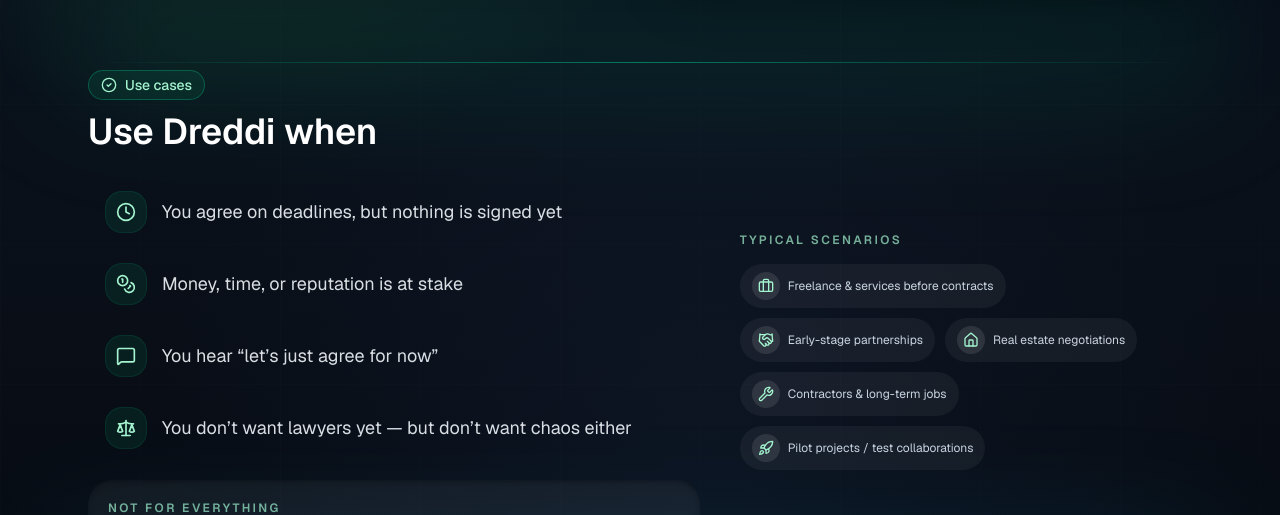
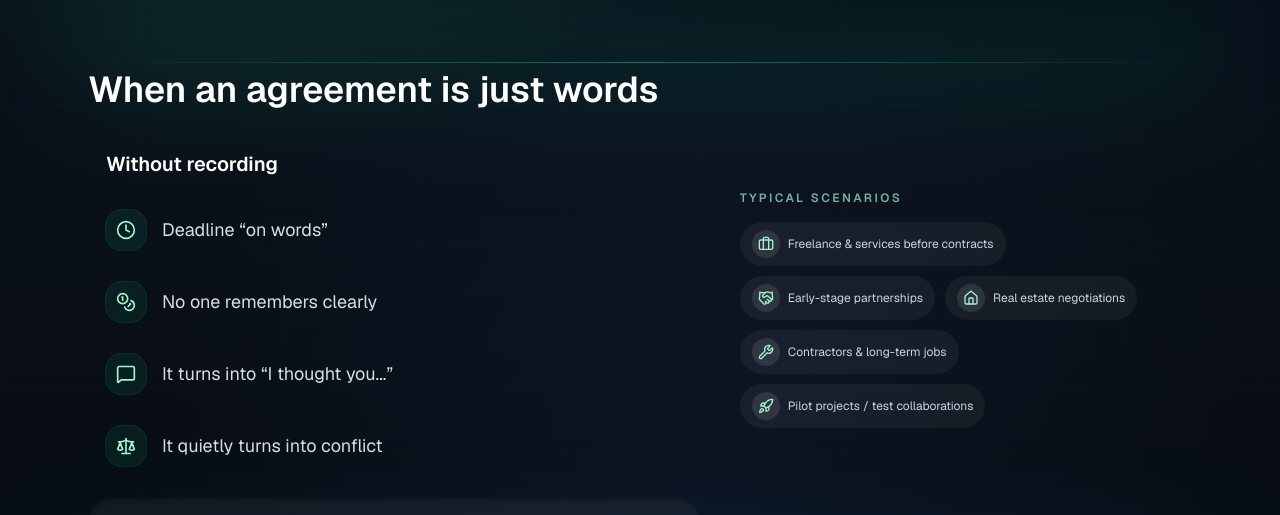
Before and after one commit to wanderwe/dreddi-mvp, a Next.js app: page / in a window 1280 px wide. Shown: the part 813-1328 px from the top of the page. Built offline with nearby package versions, Linux system fonts and the light colour scheme; no server answers.

Commit message:
Refine landing comparison copy and simplify header

```diff
--- a/src/app/components/landing/UseCasesSection.tsx
+++ b/src/app/components/landing/UseCasesSection.tsx
@@ -34,10 +34,12 @@ export function UseCasesSection({ copy }: UseCasesSectionProps) {
 
       <div className="relative space-y-8 sm:space-y-10">
         <div className="space-y-3 text-center sm:text-left">
-          <span className="inline-flex items-center gap-2 rounded-full border border-emerald-400/30 bg-emerald-500/10 px-3 py-1 text-[11px] font-medium text-emerald-200 sm:text-sm">
-            <CheckCircle2 className="h-4 w-4" />
-            {copy.label}
-          </span>
+          {copy.label ? (
+            <span className="inline-flex items-center gap-2 rounded-full border border-emerald-400/30 bg-emerald-500/10 px-3 py-1 text-[11px] font-medium text-emerald-200 sm:text-sm">
+              <CheckCircle2 className="h-4 w-4" />
+              {copy.label}
+            </span>
+          ) : null}
           <h2 className="text-3xl font-semibold text-white sm:text-4xl">
             {copy.title}
           </h2>
@@ -45,6 +47,9 @@ export function UseCasesSection({ copy }: UseCasesSectionProps) {
 
         <div className="grid gap-10 lg:grid-cols-[1.15fr_0.85fr] lg:items-start">
           <div className="space-y-8">
+            <h3 className="mx-auto max-w-xl text-lg font-semibold text-white sm:text-xl">
+              {copy.comparisonTitle}
+            </h3>
             <ul className="mx-auto max-w-xl space-y-6 text-base text-slate-100/90 sm:space-y-8 sm:text-lg">
               {copy.bullets.map((item, index) => {
                 const Icon = triggerIcons[index] ?? CheckCircle2;
--- a/src/lib/landingCopy.ts
+++ b/src/lib/landingCopy.ts
@@ -8,6 +8,7 @@ export type LandingCopy = {
   useDreddi: {
     label: string;
     title: string;
+    comparisonTitle: string;
     bullets: string[];
     scenariosTitle: string;
     scenarios: string[];
@@ -85,13 +86,14 @@ export const landingCopy: Record<Locale, LandingCopy> = {
         "Фіксуйте угоди з друзями, партнерами та клієнтами.\nПросто, публічно або приватно — без контрактів, без тиску.",
     },
     useDreddi: {
-      label: "Сценарії використання",
-      title: "Коли варто використовувати Dreddi",
+      label: "",
+      title: "Коли домовленість — це просто слова",
+      comparisonTitle: "Без фіксації",
       bullets: [
-        "Ви погодили дедлайни, але нічого не підписано",
-        "На кону гроші, час або репутація",
-        "Ви чуєте «давайте поки просто домовимось»",
-        "Ви ще не хочете юристів — але й хаосу теж",
+        "Дедлайн “на словах”",
+        "Ніхто нічого не пам’ятає",
+        "Починається “я думав ти...”",
+        "Це тихо переростає в конфлікт",
       ],
       scenariosTitle: "Типові сценарії",
       scenarios: [
@@ -178,13 +180,14 @@ export const landingCopy: Record<Locale, LandingCopy> = {
         "Track deals with friends, partners and clients.\nSimple, public or private — no contracts, no pressure.",
     },
     useDreddi: {
-      label: "Use cases",
-      title: "Use Dreddi when",
+      label: "",
+      title: "When an agreement is just words",
+      comparisonTitle: "Without recording",
       bullets: [
-        "You agree on deadlines, but nothing is signed yet",
-        "Money, time, or reputation is at stake",
-        "You hear “let’s just agree for now”",
-        "You don’t want lawyers yet — but don’t want chaos either",
+        "Deadline “on words”",
+        "No one remembers clearly",
+        "It turns into “I thought you...”",
+        "It quietly turns into conflict",
       ],
       scenariosTitle: "Typical scenarios",
       scenarios: [
```
